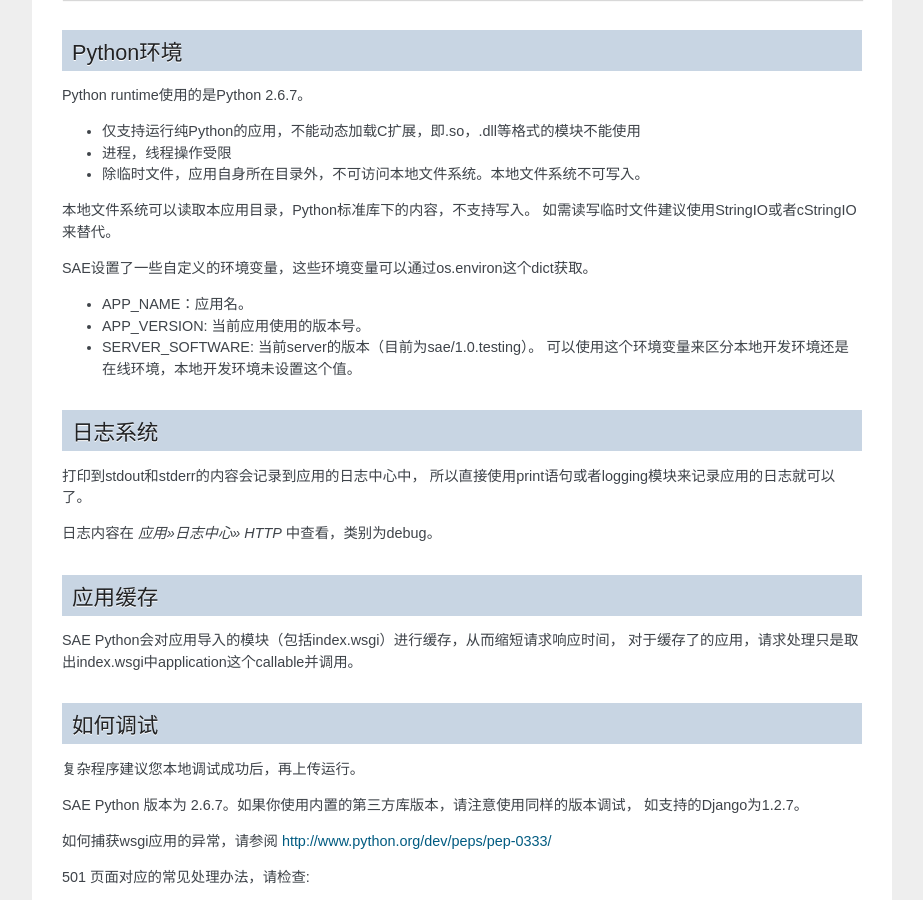
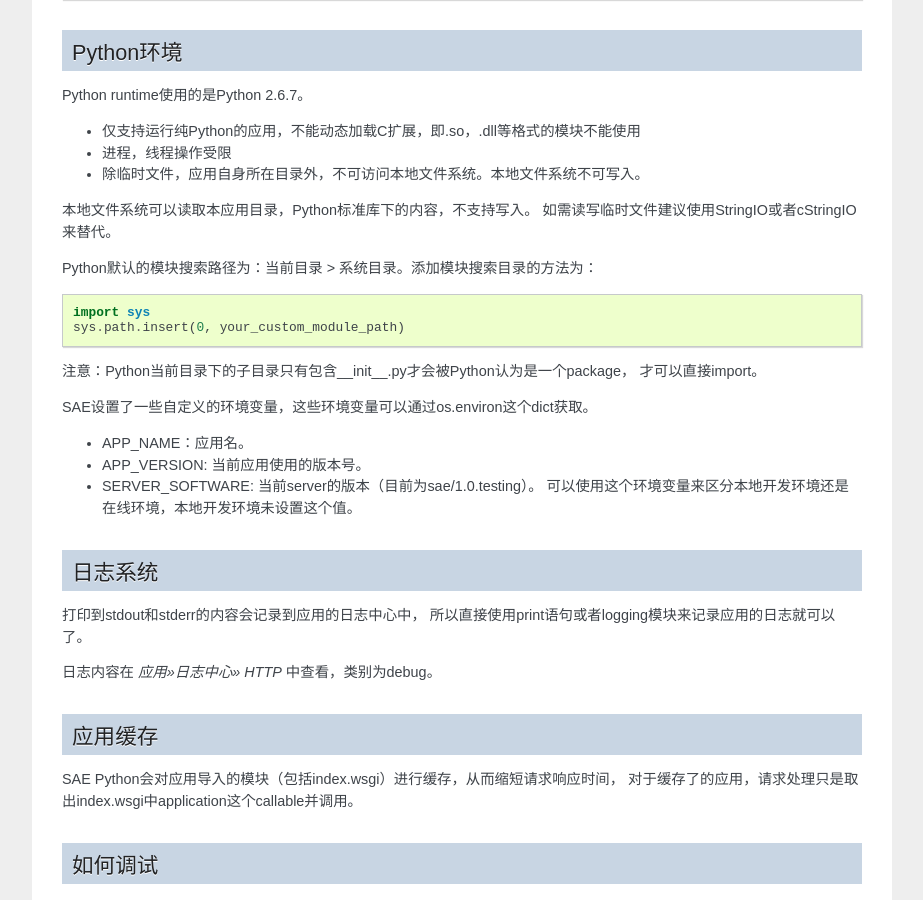
Before and after one commit to sinacloud/sae-python-dev-guide, a Sphinx documentation site: the page built from docs/runtime.rst, in a window 1280 px wide and 900 px high, scrolled down 1457 px. Shown: the whole window, without its empty margins (198-1121 px from the left). Built offline with Sphinx 7.4.7, drawn with Linux system fonts in a browser that asks for light colours.

Commit message:
About python module search path

```diff
--- a/docs/runtime.rst
+++ b/docs/runtime.rst
@@ -94,6 +94,14 @@
 本地文件系统可以读取本应用目录，Python标准库下的内容，不支持写入。
 如需读写临时文件建议使用StringIO或者cStringIO来替代。
 
+Python默认的模块搜索路径为：当前目录 > 系统目录。添加模块搜索目录的方法为： ::
+
+    import sys
+    sys.path.insert(0, your_custom_module_path)
+
+注意：Python当前目录下的子目录只有包含__init__.py才会被Python认为是一个package，
+才可以直接import。
+
 SAE设置了一些自定义的环境变量，这些环境变量可以通过os.environ这个dict获取。
 
 + APP_NAME：应用名。
```
